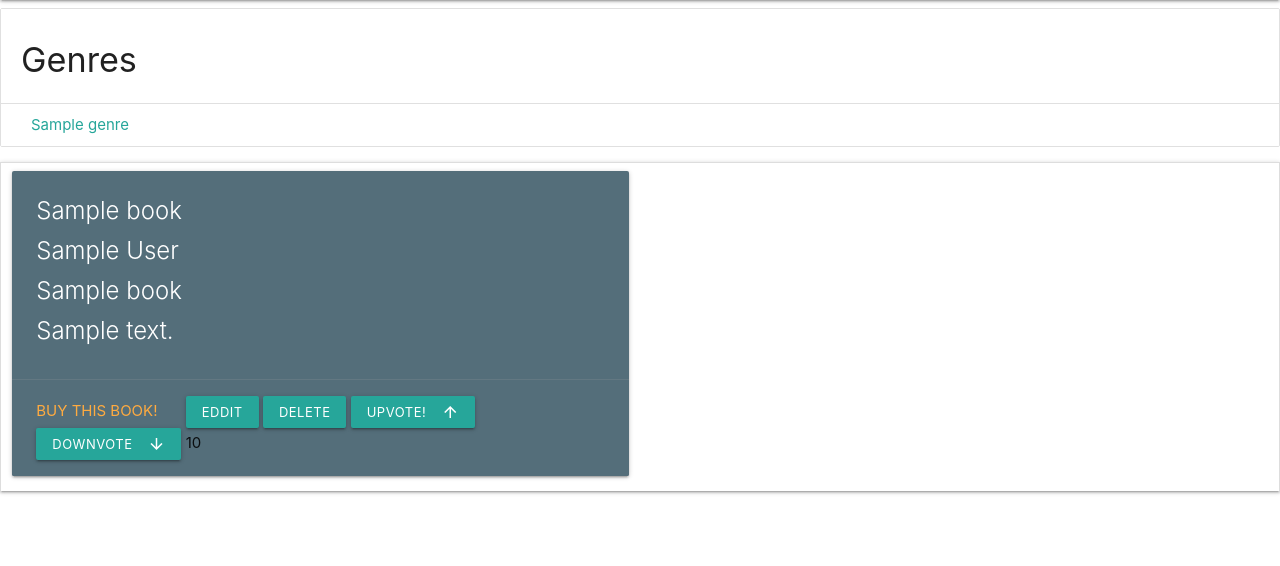
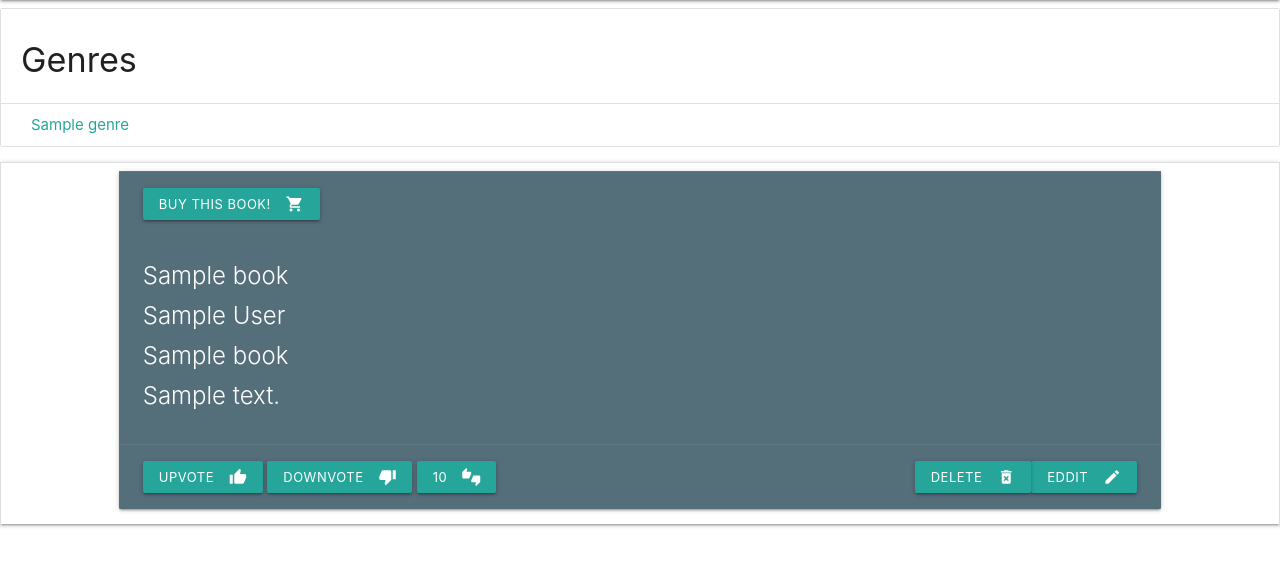
Before and after one commit to danfiliphoff/Milestone-3--Book-Review, a Flask app: page /genres in a window 1280 px wide. Shown: the part 64-630 px from the top of the page. Run offline with Flask 2, Linux system fonts and the light colour scheme; a database or web service that is not in the repository returns one stand-in record (values such as "Sample title"); some libraries are stand-ins or nearby versions.

Commit message:
genre cards updated

```diff
--- a/templates/genre.html
+++ b/templates/genre.html
@@ -7,31 +7,33 @@
         {% endfor %}
     </ul>
 
-<!--fix below code -->
   <ul class="collapsible">
+    <!--Card for each book-->
     {% for book in books %}
     <div class="row">
-        <div class="col s12 m6">
+        <div class="col s10 offset-s1">
             <div class="card blue-grey darken-1">
+                <div class="card-action">
+                    <a href ="{{book.book_link}}" class="waves-effect waves-light btn-small">Buy this book!<i class="material-icons right">shopping_cart</i></a>
+                </div>
+                <!--Book details-->
                 <div class="card-content white-text">
                     <span class="card-title">{{book.name}}</span>
                     <span class="card-title">{{book.author}}</span>
                     <span class="card-title">{{book.genre_name}}</span>
                     <span class="card-title">{{book.review}}</span>
                 </div>
+                <!--Vote, purchase and eddit buttons-->
                 <div class="card-action">
-                    <a href ="{{book.book_link}}">Buy this book!</a>
-                    <a href="{{url_for('edit_book', book_id=book._id)}}" class="waves-effect waves-light btn-small">Eddit</a>
-                    <a href="{{url_for('delete_book', book_id=book._id)}}" class="waves-effect waves-light btn-small">Delete</a>
-                    <!--Vote buttons-->
-                    <a href="{{url_for('upvote_book', book_id=book._id)}}" id="votes" class="waves-effect waves-light btn-small" type="submit" name="action"><i id="votes"class="material-icons right">arrow_upward</i>Upvote!</a>
-                    <a href="{{url_for('downvote_book', book_id=book._id)}}" id="votes" class="waves-effect waves-light btn-small" type="submit" name="action"><i id="votes"class="material-icons right">arrow_downward</i>Downvote</a>
-                    <span>{{book.votes}}</span>
+                    <a href="{{url_for('upvote_book', book_id=book._id)}}" id="votes" class="waves-effect waves-light btn-small" type="submit" name="action">Upvote<i class="material-icons right">thumb_up</i></a>
+                    <a href="{{url_for('downvote_book', book_id=book._id)}}" id="votes" class="waves-effect waves-light btn-small" type="submit" name="action">Downvote<i class="material-icons right">thumb_down</i></a>
+                    <span class="waves-effect waves-light btn-small">{{book.votes}}<i class="material-icons right">thumbs_up_down</i></span>
+                    <a href="{{url_for('edit_book', book_id=book._id)}}" class="waves-effect waves-light btn-small right">Eddit<i class="material-icons right">edit</i></a>
+                    <a href="{{url_for('delete_book', book_id=book._id)}}" class="waves-effect waves-light btn-small right">Delete<i class="material-icons right">delete_forever</i></a>
                 </div>
             </div>
         </div>
     </div>
     {% endfor %}
   </ul>
-
 {% endblock %}
```
